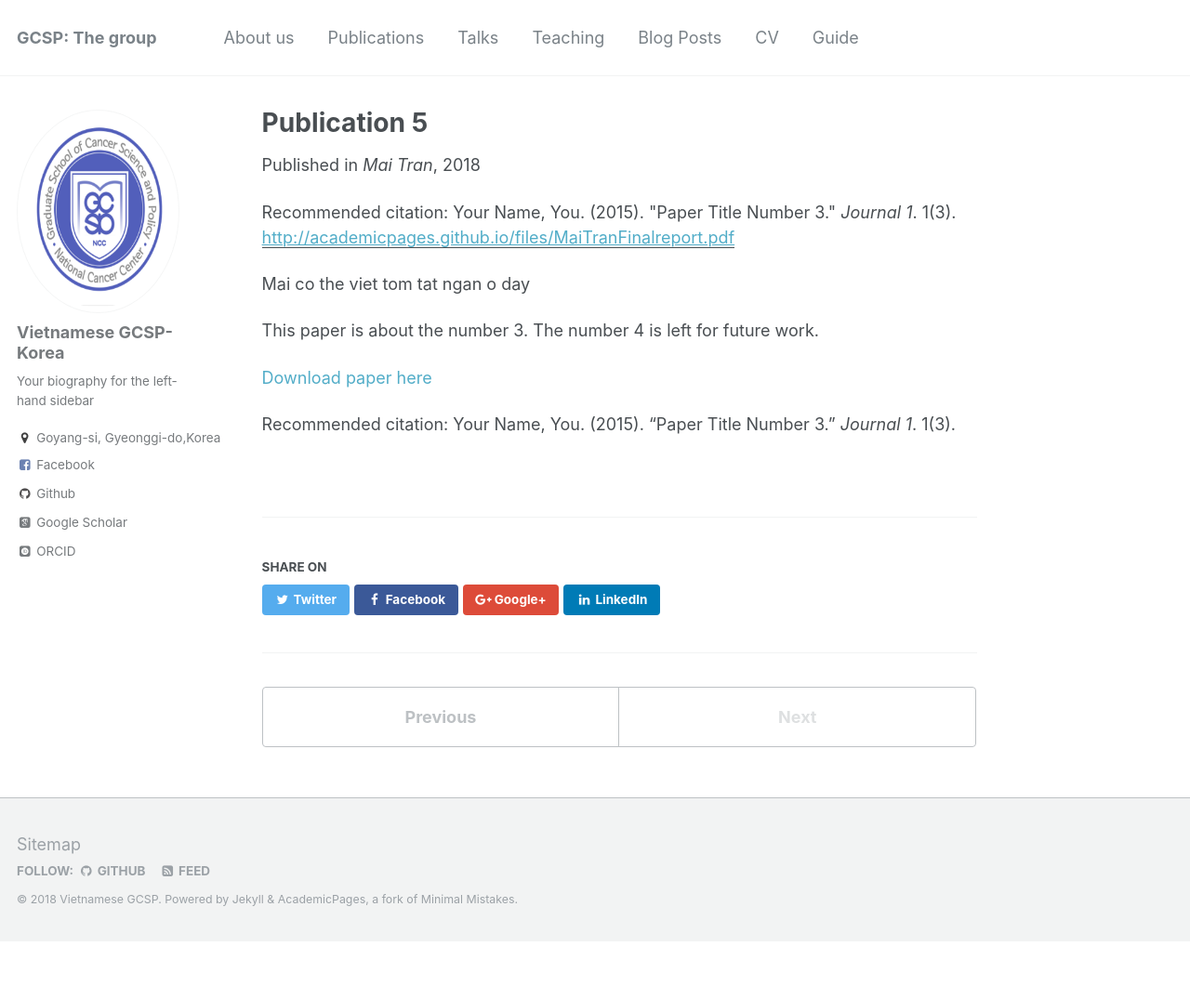
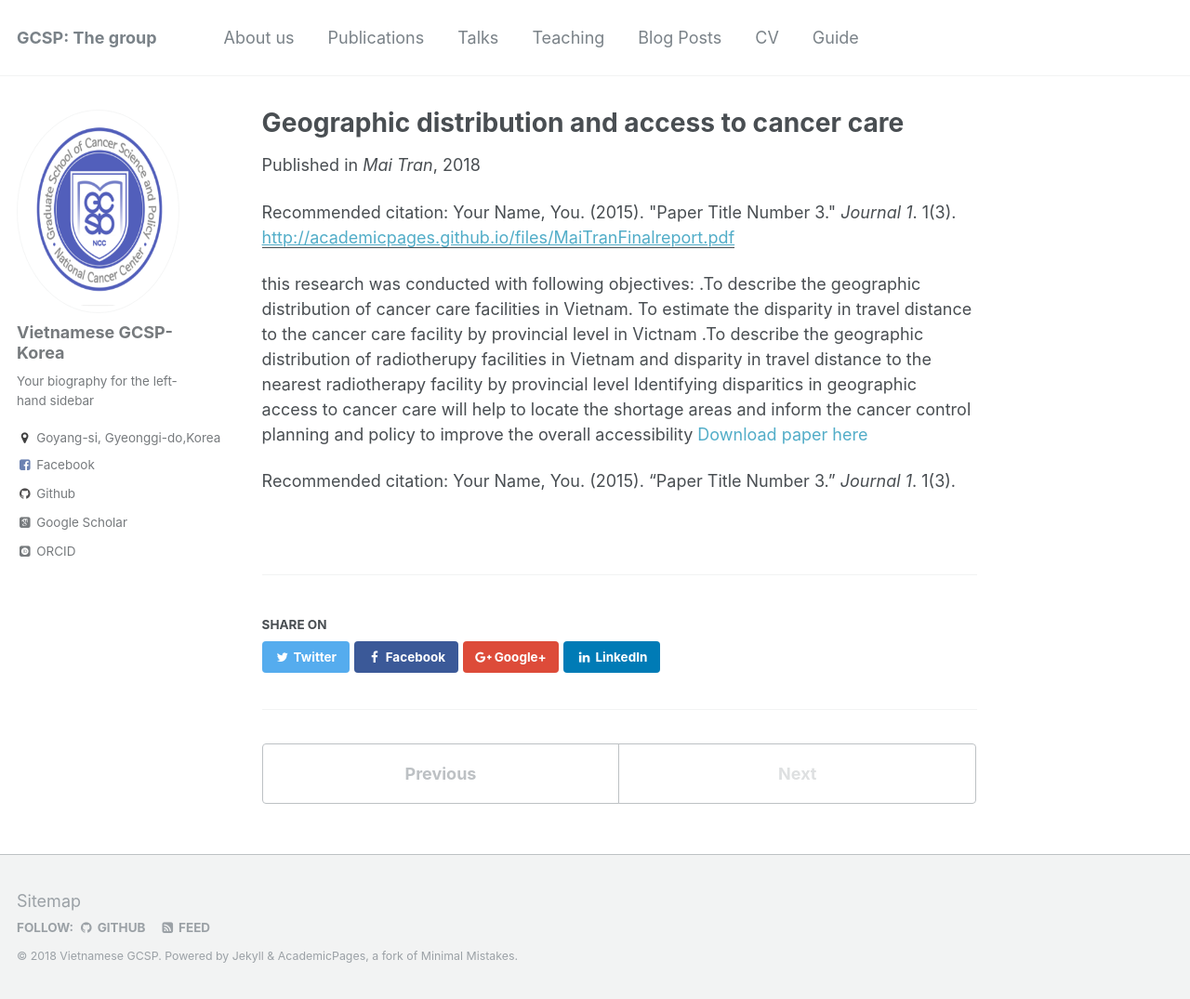
Before and after one commit to kklot/gcsp, a Jekyll site: the page built from _publications/2018-06-20-paper-title-number-6.md, in a window 1280 px wide and 1075 px high. Shown: the whole window at 93% size. Built offline with Jekyll 4.4.1, drawn with Linux system fonts in a browser that asks for light colours; some web fonts are replaced.

Commit message:
Update 2018-06-20-paper-title-number-6.md

```diff
--- a/_publications/2018-06-20-paper-title-number-6.md
+++ b/_publications/2018-06-20-paper-title-number-6.md
@@ -1,17 +1,14 @@
 ---
-title: "Publication 5"
+title: "Geographic distribution and access to cancer care"
 collection: publications
 permalink: /publication/2015-10-01-paper-title-number-3
-excerpt: 'This paper is about the number 3. The number 4 is left for future work.'
+excerpt: ' this research was conducted with following objectives: .To describe the geographic distribution of cancer care facilities in Vietnam. To estimate the disparity in travel distance to the cancer care facility by provincial level in Victnam .To describe the geographic distribution of radiotherupy facilities in Vietnam and disparity in travel distance to the nearest radiotherapy facility by provincial level Identifying disparitics in geographic access to cancer care will help to locate the shortage areas and inform the cancer control planning and policy to improve the overall accessibility.'
 date: 2018-06-20
 venue: 'Mai Tran'
 paperurl: 'http://academicpages.github.io/files/MaiTranFinalreport.pdf'
 citation: 'Your Name, You. (2015). &quot;Paper Title Number 3.&quot; <i>Journal 1</i>. 1(3).'
 ---
-Mai co the viet tom tat ngan o day
-
-This paper is about the number 3. The number 4 is left for future work.
-
+ this research was conducted with following objectives: .To describe the geographic distribution of cancer care facilities in Vietnam. To estimate the disparity in travel distance to the cancer care facility by provincial level in Victnam .To describe the geographic distribution of radiotherupy facilities in Vietnam and disparity in travel distance to the nearest radiotherapy facility by provincial level Identifying disparitics in geographic access to cancer care will help to locate the shortage areas and inform the cancer control planning and policy to improve the overall accessibility
 [Download paper here](http://academicpages.github.io/files/MaiTranFinalreport.pdf)
 
 Recommended citation: Your Name, You. (2015). "Paper Title Number 3." <i>Journal 1</i>. 1(3).
```
